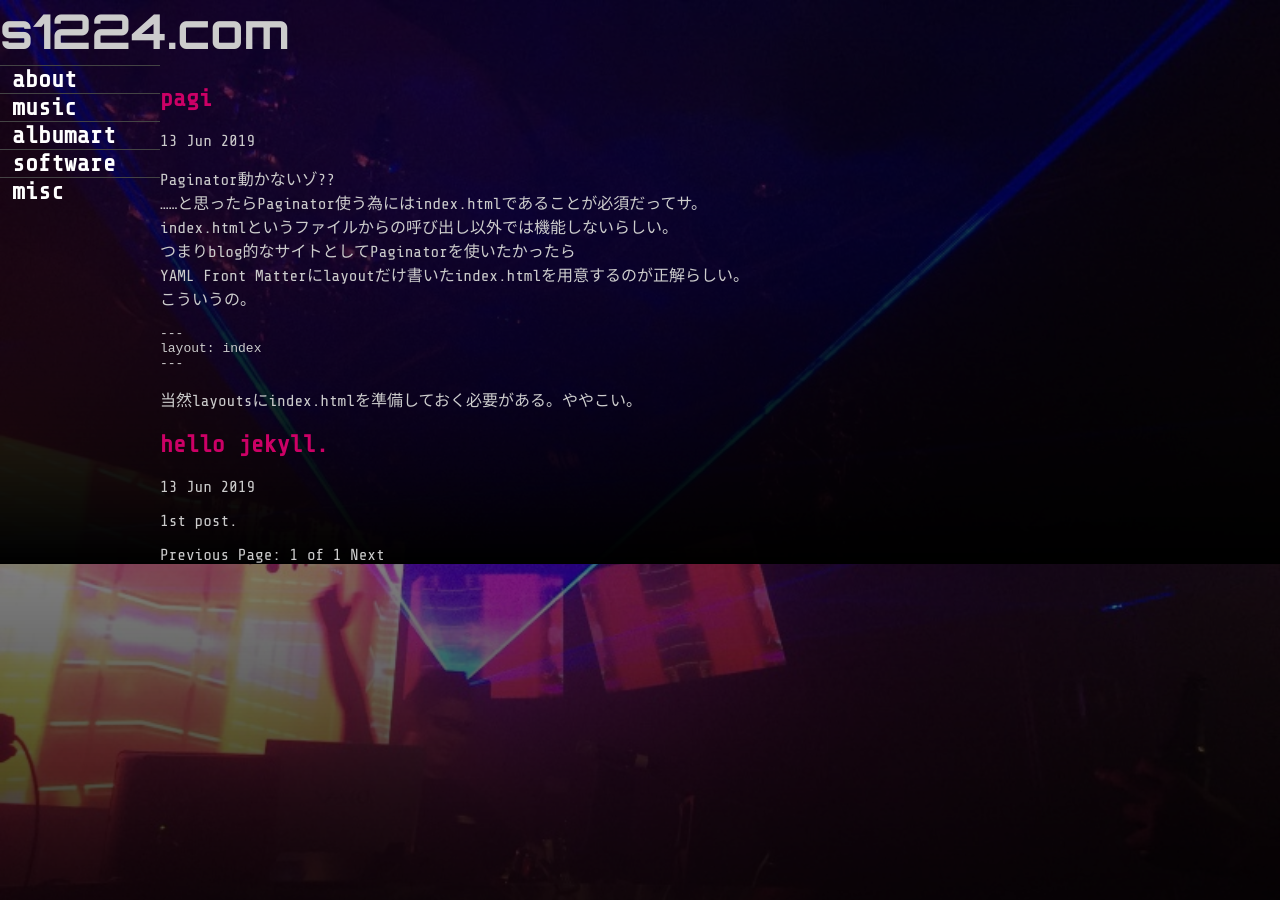
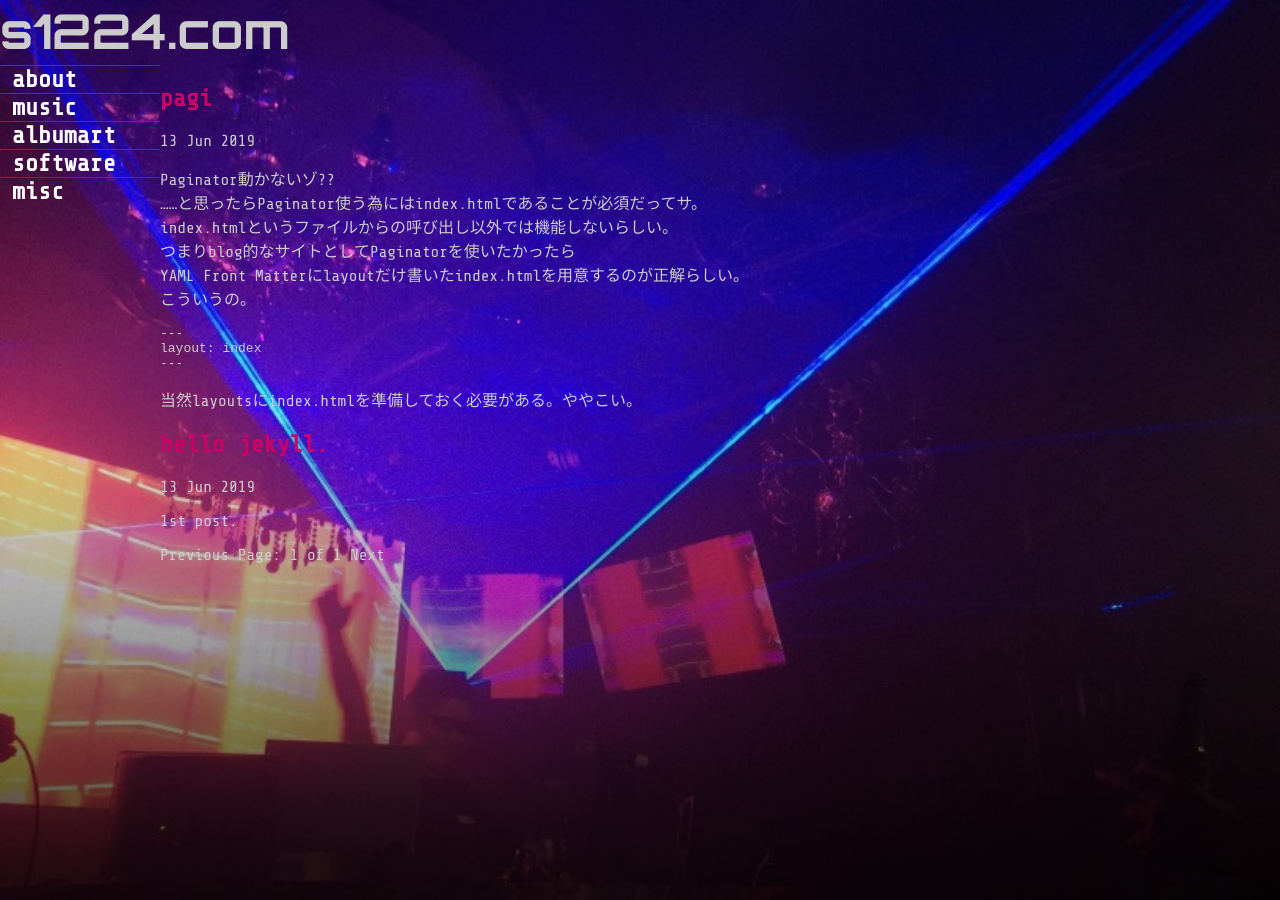
Before and after one commit to switchworks/switchworks.github.io, a Jekyll site: the page built from index.html, in a window 1280 px wide. Built offline with Jekyll 4.4.1, drawn with Linux system fonts in a browser that asks for light colours; some web fonts are replaced; the list of posts is cut into pages by our own code.

Commit message:
Update default.html

```diff
--- a/_layouts/default.html
+++ b/_layouts/default.html
@@ -12,8 +12,8 @@
 		overflow:hidden;
 		font-family : 'Share Tech Mono', "Rounded Mplus 1c";
 		color : #cccccc;
-		background: linear-gradient(rgba(0, 0, 0, 0.5),rgba(0, 0, 0, 1.0)) , url("/images/0023.jpg");
-		background-size: cover, cover;
+		background: url("/images/0023bg.jpg");
+		background-size: cover;
 	}
 	header {
 		height : 65px;
```
